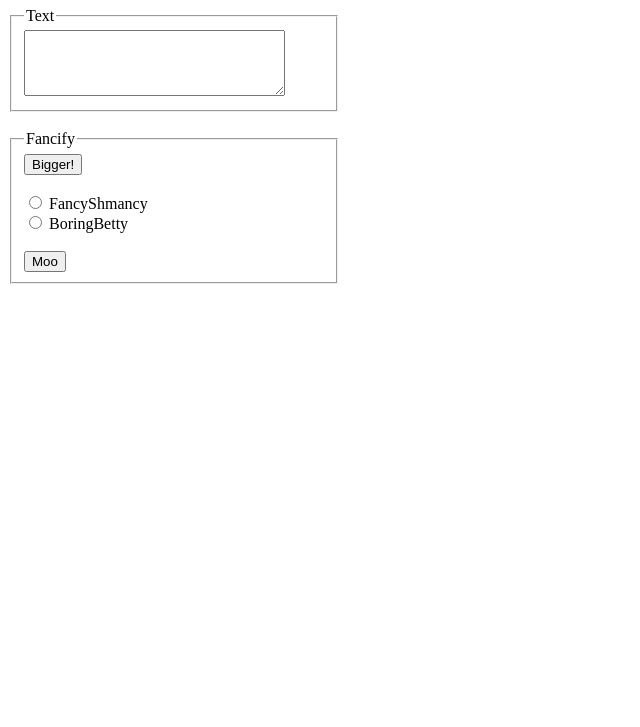
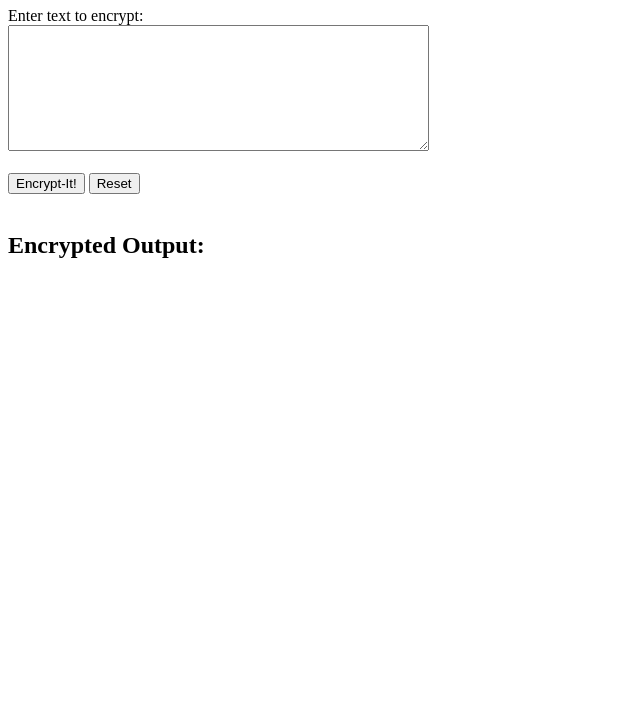
Before and after one commit to vincentlam4554/fancifymytext, a plain HTML site: page index.html in a window 1280 px wide. Shown: the part 73-800 px from the top of the page, without its empty margins (0-640 px from the left). Drawn offline with Linux system fonts and the light colour scheme.

Commit message:
Update index.html

```diff
--- a/index.html
+++ b/index.html
@@ -1,37 +1,33 @@
 <!DOCTYPE html>
-<html>
-  <head>
-    <title>Fancify Shamcify</title>
-    <script src="fancifymytext.js"></script>
-  </head>
+<html lang="en">
+<head>
+    <meta charset="UTF-8">
+    <title>Encrypt-It!</title>
+    <link rel="stylesheet" href="style.css">
+</head>
 
-  <body>
-    <h1>Fancify my Text</h1>
+<body>
+    <h1>Encrypt-It!</h1>
 
-    <fieldset style="width: 300px;">
-      <legend>Text</legend>
-      <textarea id="textInput" rows="4" cols="30"></textarea>
-    </fieldset>
+    <section>
+        <label for="input-text">Enter text to encrypt:</label>
+        <br>
+        <textarea id="input-text" rows="8" cols="50"></textarea>
+    </section>
 
     <br>
 
-    <fieldset style="width: 300px;">
-      <legend>Fancify</legend>
+    <section>
+        <button id="encrypt-btn">Encrypt-It!</button>
+        <button id="reset-btn">Reset</button>
+    </section>
 
-      <button onclick="makeBigger()">Bigger!</button>
-      <br><br>
+    <br>
 
-      <input type="radio" id="fancy" name="style" onchange="changeStyle()">
-      <label for="fancy">FancyShmancy</label>
+    <h2>Encrypted Output:</h2>
+    <p id="output"></p>
 
-      <br>
-
-      <input type="radio" id="boring" name="style" onchange="changeStyle()">
-      <label for="boring">BoringBetty</label>
-
-      <br><br>
-
-      <button onclick="mooText()">Moo</button>
-    </fieldset>
-  </body>
+    <!-- Link JS -->
+    <script src="encrypt-it.js"></script>
+</body>
 </html>
```
